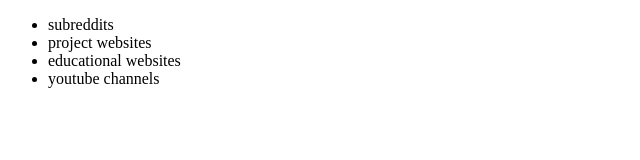
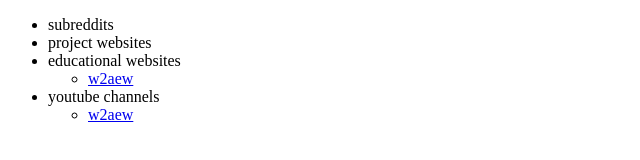
Before and after one commit to imwhateverer/whatever, a plain HTML site: page sites in the site/some reliable websites out there.html in a window 1280 px wide. Shown: the whole page, without its empty margins (0-640 px from the left). Drawn offline with Linux system fonts and the light colour scheme.

Commit message:
added stylesheet and site suggestion

```diff
--- a/sites in the site/some reliable websites out there.html
+++ b/sites in the site/some reliable websites out there.html
@@ -3,13 +3,24 @@
 <head>
     <meta charset="UTF-8">
     <title>get your sites</title>
+    <link rel="stylesheet" href="../styling.css" />
+    <link rel="preconnect" href="https://fonts.googleapis.com" />
+    <link rel="preconnect" href="https://fonts.gstatic.com" crossorigin />
+    <link
+      href="https://fonts.googleapis.com/css2?family=Lemon&display=swap"
+      rel="stylesheet"
+    />
 </head>
 <body>
     <ul>
         <li>subreddits</li>
         <li>project websites</li>
-        <li>educational websites</li>
-        <li>youtube channels</li>
+        <li>educational websites
+            <ul><li><a href=https://www.qsl.net/w/w2aew//youtube/>w2aew</a></li></ul>
+        </li>
+        <li>youtube channels
+            <ul><li><a href=https://youtube.com/@w2aew?si=k1-VR-l_irw3fxCv>w2aew</a></li></ul>
+        </li>
       </ul>
 </body>
 </html>
```
